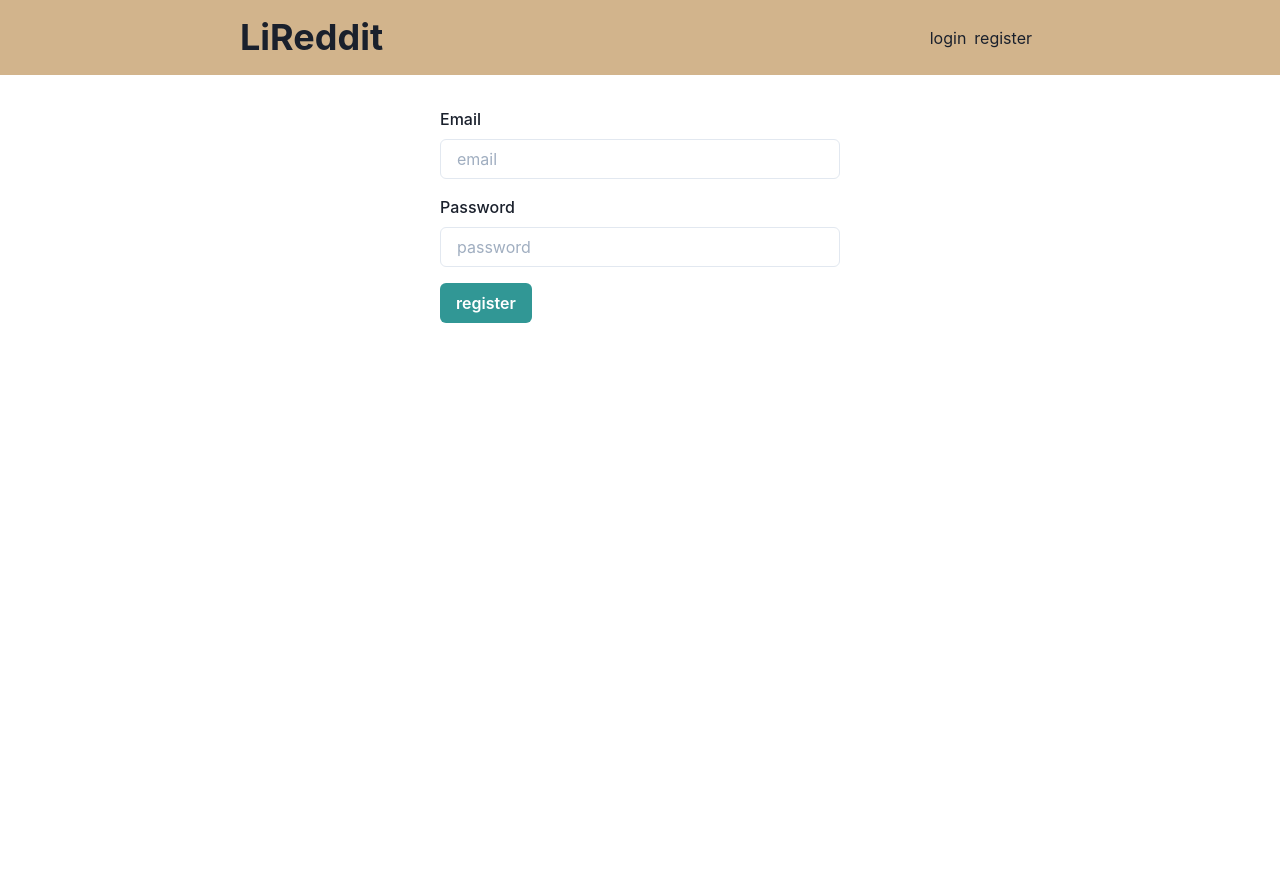
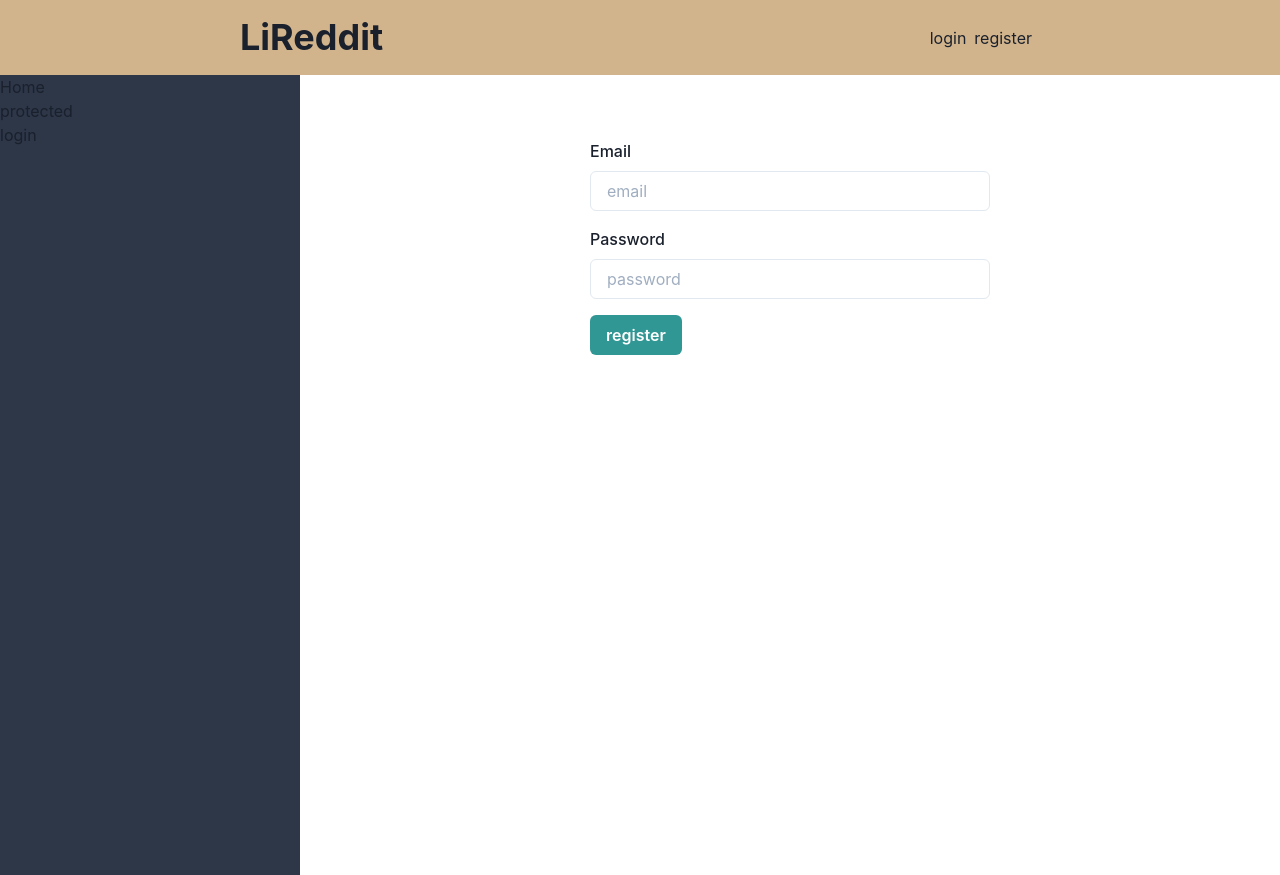
Before and after one commit to jm1200/PilotCheck3web, a React (Create React App) app: page /register in a window 1280 px wide. Before the commit the page ends 800 px from the top, so only its background shows below. Built offline with nearby package versions, Linux system fonts and the light colour scheme; no server answers.

Commit message:
auth and sidebar working

```diff
--- a/src/App.tsx
+++ b/src/App.tsx
@@ -1,25 +1,18 @@
-import { Switch, Route, BrowserRouter as Router } from "react-router-dom";
-import { Login } from "./pages/login";
-import { Register } from "./pages/register";
+import { Flex } from "@chakra-ui/layout";
+import { BrowserRouter as Router } from "react-router-dom";
+
 import { NavBar } from "./components/NavBar";
-import { Wrapper } from "./components/Wrapper";
+import { Sidebar } from "./components/SideBar";
+import { Routes } from "./Routes";
 
 function App() {
   return (
     <Router>
       <NavBar />
-      <Switch>
-        <Route path="/login">
-          <Wrapper>
-            <Login />
-          </Wrapper>
-        </Route>
-        <Route path="/register">
-          <Wrapper>
-            <Register />
-          </Wrapper>
-        </Route>
-      </Switch>
+      <Flex w="100%">
+        <Sidebar />
+        <Routes />
+      </Flex>
     </Router>
   );
 }
--- /dev/null
+++ b/src/Routes.tsx
@@ -0,0 +1,49 @@
+import { Switch, Route, Redirect, RouteProps } from "react-router-dom";
+import { Login } from "./pages/login";
+import { Register } from "./pages/register";
+import { Wrapper } from "./components/Wrapper";
+import { useMeQuery } from "./generated/graphql";
+import { Box, Flex } from "@chakra-ui/layout";
+
+function ProtectedPage() {
+  return <h3>Protected</h3>;
+}
+
+export const Routes = () => {
+  return (
+    <Flex flex={1}>
+      <Switch>
+        <Route path="/login">
+          <Wrapper>
+            <Login />
+          </Wrapper>
+        </Route>
+        <Route path="/register">
+          <Wrapper>
+            <Register />
+          </Wrapper>
+        </Route>
+        <PrivateRoute path="/protected">
+          <ProtectedPage />
+        </PrivateRoute>
+      </Switch>
+    </Flex>
+  );
+};
+
+const PrivateRoute: React.FC<RouteProps> = ({ children, ...rest }) => {
+  const { data, loading } = useMeQuery();
+  console.log("outside useEffect", data, loading);
+
+  if (!data || loading) {
+    //loading screen
+    return null;
+  }
+
+  if (!data.me) {
+    // user not logged in
+    return <Redirect to="/login" />;
+  }
+
+  return <Route {...rest}>{children}</Route>;
+};
--- a/src/components/Layout.tsx
+++ b/src/components/Layout.tsx
@@ -1,6 +1,7 @@
 import React from "react";
 import { Wrapper, WrapperVariant } from "./Wrapper";
 import { NavBar } from "./NavBar";
+import { Sidebar } from "./SideBar";
 
 interface LayoutProps {
   variant?: WrapperVariant;
@@ -10,6 +11,7 @@ export const Layout: React.FC<LayoutProps> = ({ children, variant }) => {
   return (
     <>
       <NavBar />
+      <Sidebar />
       <Wrapper variant={variant}>{children}</Wrapper>
     </>
   );
--- a/src/components/NavBar.tsx
+++ b/src/components/NavBar.tsx
@@ -10,8 +10,6 @@ export const NavBar: React.FC<NavBarProps> = () => {
   const [logout, { loading: logoutFetching }] = useLogoutMutation();
   const apolloClient = useApolloClient();
   const { data, loading } = useMeQuery();
-
-  console.log(data, loading);
 
   let body = null;
 
@@ -35,6 +33,9 @@ export const NavBar: React.FC<NavBarProps> = () => {
     body = (
       <Flex align="center">
         <Box mr={2}>{data.me.email}</Box>
+        <Link as={RouterLink} to="/protected" mr={2}>
+          protected
+        </Link>
         <Button
           onClick={async () => {
             await logout();
--- /dev/null
+++ b/src/components/SideBar.tsx
@@ -0,0 +1,26 @@
+import { Flex, ListItem, List, Link } from "@chakra-ui/layout";
+import { Link as RouterLink } from "react-router-dom";
+
+export const Sidebar = () => {
+  return (
+    <Flex w="300px" bgColor="gray.700" h="100vh">
+      <List>
+        <ListItem>
+          <Link as={RouterLink} to="/" mr={2}>
+            Home
+          </Link>
+        </ListItem>
+        <ListItem>
+          <Link as={RouterLink} to="/protected" mr={2}>
+            protected
+          </Link>
+        </ListItem>
+        <ListItem>
+          <Link as={RouterLink} to="/login" mr={2}>
+            login
+          </Link>
+        </ListItem>
+      </List>
+    </Flex>
+  );
+};
--- a/src/index.tsx
+++ b/src/index.tsx
@@ -7,9 +7,6 @@ import { ChakraProvider } from "@chakra-ui/react";
 
 import { ApolloClient, InMemoryCache } from "@apollo/client";
 import theme from "./theme";
-
-require("dotenv").config();
-console.log(process.env.PUBLIC_URL);
 
 const client = new ApolloClient({
   uri: "http://localhost:4000/graphql",
--- a/src/pages/login.tsx
+++ b/src/pages/login.tsx
@@ -5,9 +5,11 @@ import { Wrapper } from "../components/Wrapper";
 import { InputField } from "../components/InputField";
 import { useLoginMutation, MeQuery, MeDocument } from "../generated/graphql";
 import { toErrorMap } from "../utils/toErrorMap";
+import { useHistory } from "react-router";
 
 export const Login: React.FC<{}> = () => {
   const [login] = useLoginMutation();
+  const history = useHistory();
   return (
     <Wrapper variant="small">
       <Formik
@@ -29,12 +31,7 @@ export const Login: React.FC<{}> = () => {
           if (response.data?.login.errors) {
             setErrors(toErrorMap(response.data.login.errors));
           } else if (response.data?.login.user) {
-            // if (typeof router.query.next === "string") {
-            //   router.push(router.query.next);
-            // } else {
-            //   // worked
-            //   router.push("/");
-            // }
+            history.push("/protected");
           }
         }}
       >
```
Also changed, not shown: src/utils/useIsAuth.ts (deleted, +0 -14 lines).
